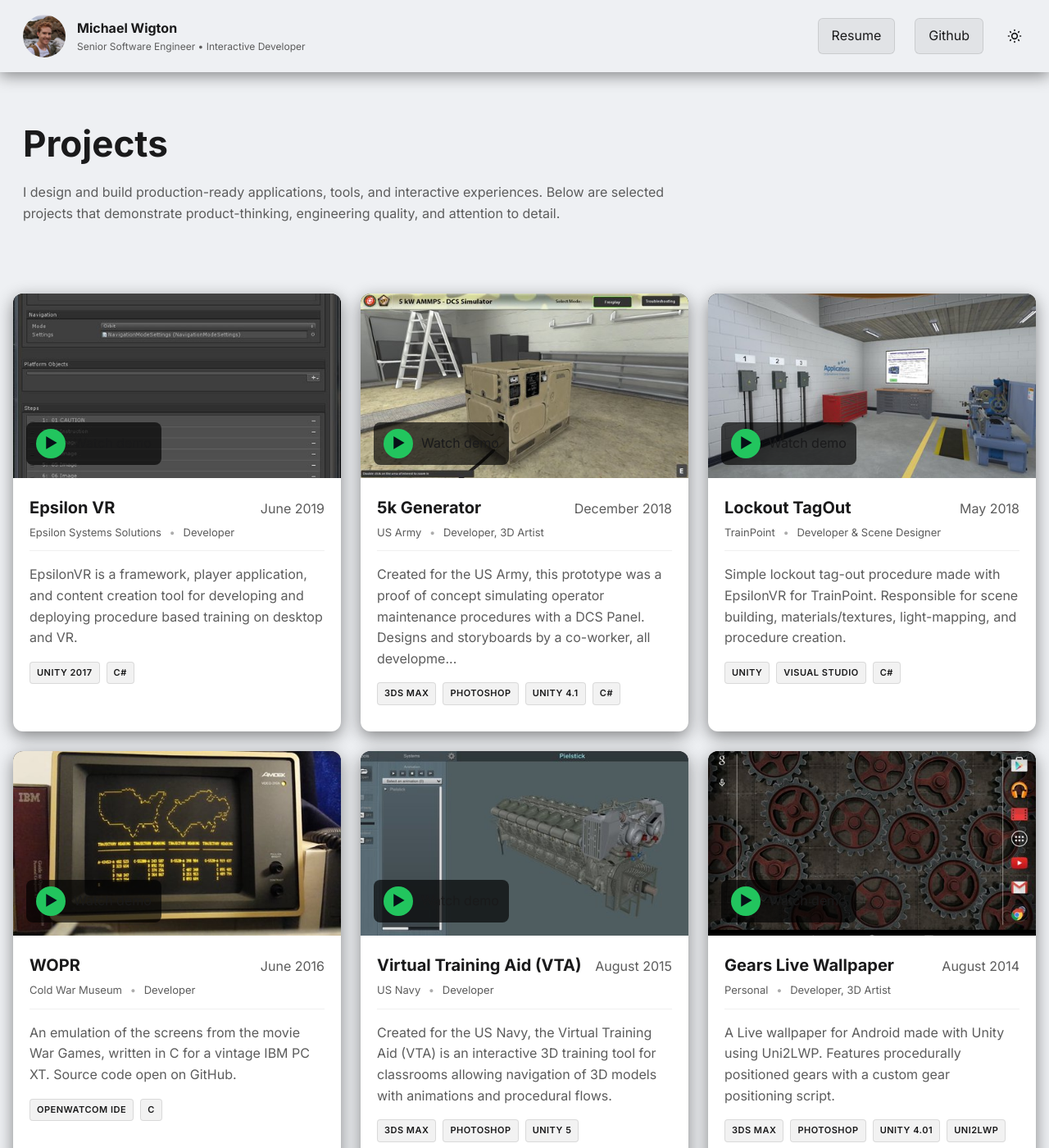
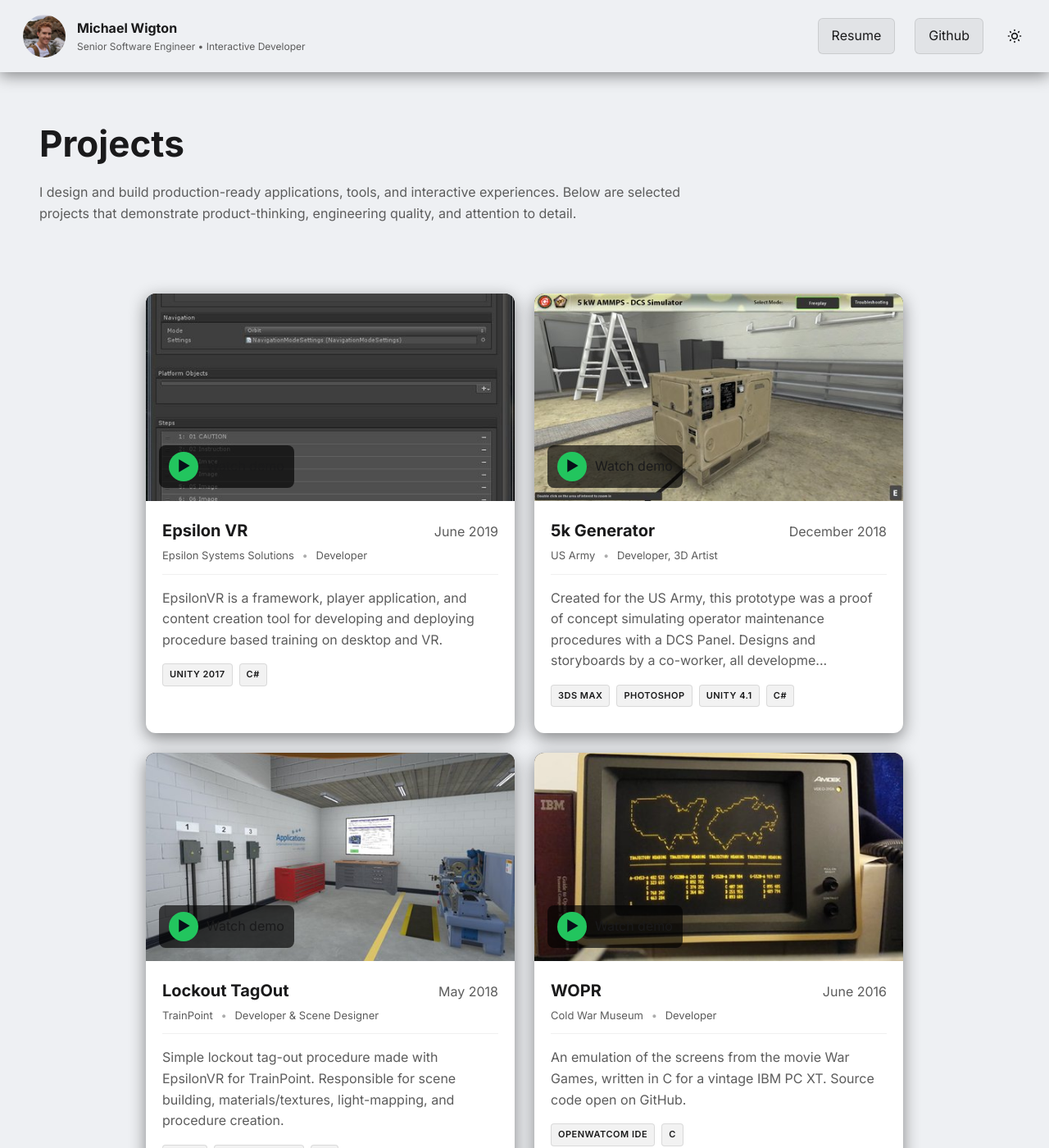
Before and after one commit to mwigton/mwigton.github.io, a Jekyll site: the page built from index.md, in a window 1280 px wide and 1400 px high. Shown: the whole window at 82% size. Built offline with Jekyll 4.4.1, drawn with Linux system fonts in a browser that asks for light colours.

Commit message:
style: update sizing

```diff
--- a/assets/css/style.css
+++ b/assets/css/style.css
@@ -6,7 +6,7 @@
 .container {
   max-width: none;
   margin: 0 auto;
-  padding: 0 28px;
+  padding: 0 48px;
 }
 
 html,
@@ -161,7 +161,7 @@ body {
 
 .projects-grid {
   display: grid;
-  grid-template-columns: repeat(auto-fit, minmax(400px, 400px));
+  grid-template-columns: repeat(auto-fit, minmax(450px, 450px));
   gap: 24px;
   justify-content: center;
 }
--- a/assets/css/style.scss
+++ b/assets/css/style.scss
@@ -6,7 +6,7 @@
 .container {
   max-width: none;
   margin: 0 auto;
-  padding: 0 28px;
+  padding: 0 48px;
 }
 
 html,
@@ -166,7 +166,7 @@ body {
 
 .projects-grid {
   display: grid;
-  grid-template-columns: repeat(auto-fit, minmax(400px, 400px));
+  grid-template-columns: repeat(auto-fit, minmax(450px, 450px));
   gap: 24px;
   justify-content: center;
 }
```
